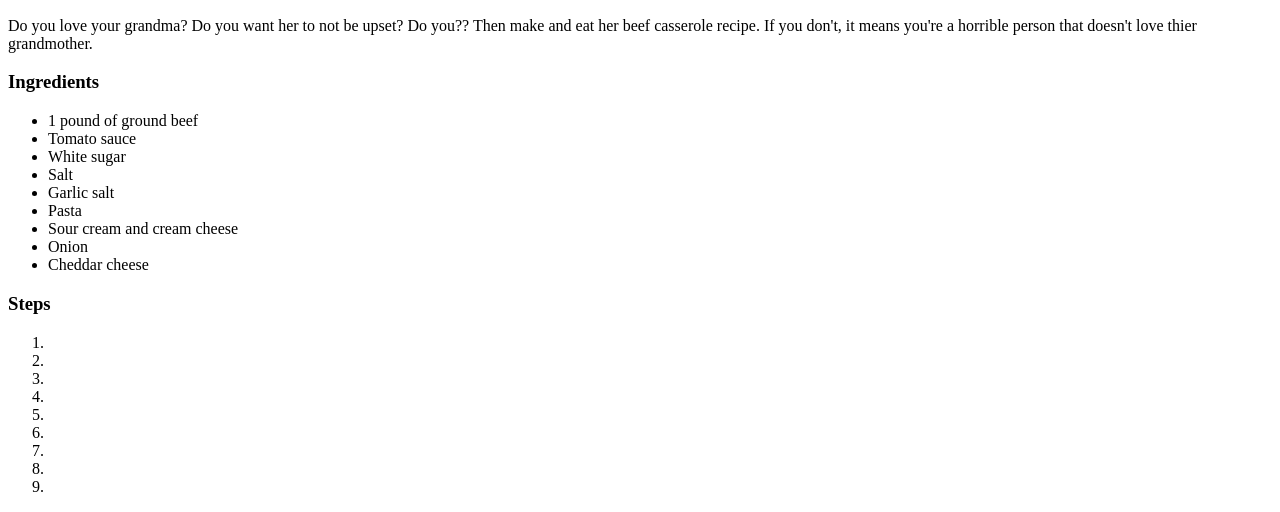
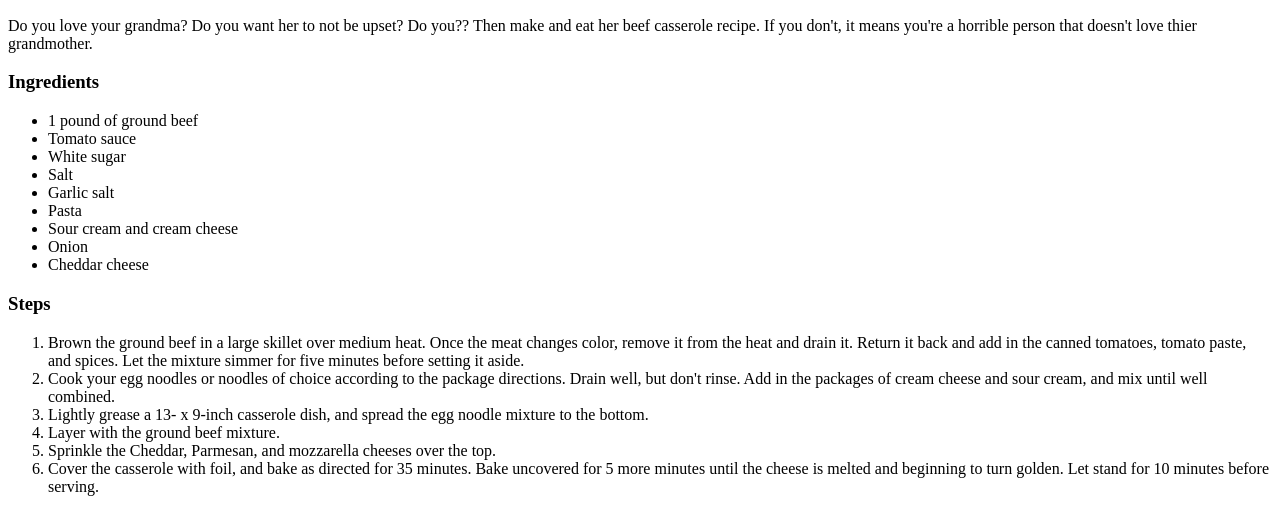
Before and after one commit to juneidteklu/odin-recipes, a plain HTML site: page recipes/beefcasserole.html in a window 1280 px wide. Shown: the part 434-946 px from the top of the page. Drawn offline with Linux system fonts and the light colour scheme.

Commit message:
Add the steps to the beef casserole ingredients page

```diff
--- a/recipes/beefcasserole.html
+++ b/recipes/beefcasserole.html
@@ -30,15 +30,12 @@
 
         <h3>Steps</h3>
         <ol>
-            <li></li>
-            <li></li>
-            <li></li>
-            <li></li>
-            <li></li>
-            <li></li>
-            <li></li>
-            <li></li>
-            <li></li>
+            <li>Brown the ground beef in a large skillet over medium heat. Once the meat changes color, remove it from the heat and drain it. Return it back and add in the canned tomatoes, tomato paste, and spices. Let the mixture simmer for five minutes before setting it aside.</li>
+            <li>Cook your egg noodles or noodles of choice according to the package directions. Drain well, but don't rinse. Add in the packages of cream cheese and sour cream, and mix until well combined.</li>
+            <li>Lightly grease a 13- x 9-inch casserole dish, and spread the egg noodle mixture to the bottom.</li>
+            <li>Layer with the ground beef mixture.</li>
+            <li>Sprinkle the Cheddar, Parmesan, and mozzarella cheeses over the top.</li>
+            <li>Cover the casserole with foil, and bake as directed for 35 minutes. Bake uncovered for 5 more minutes until the cheese is melted and beginning to turn golden. Let stand for 10 minutes before serving.</li>
         </ol>
 
     </body>
```
